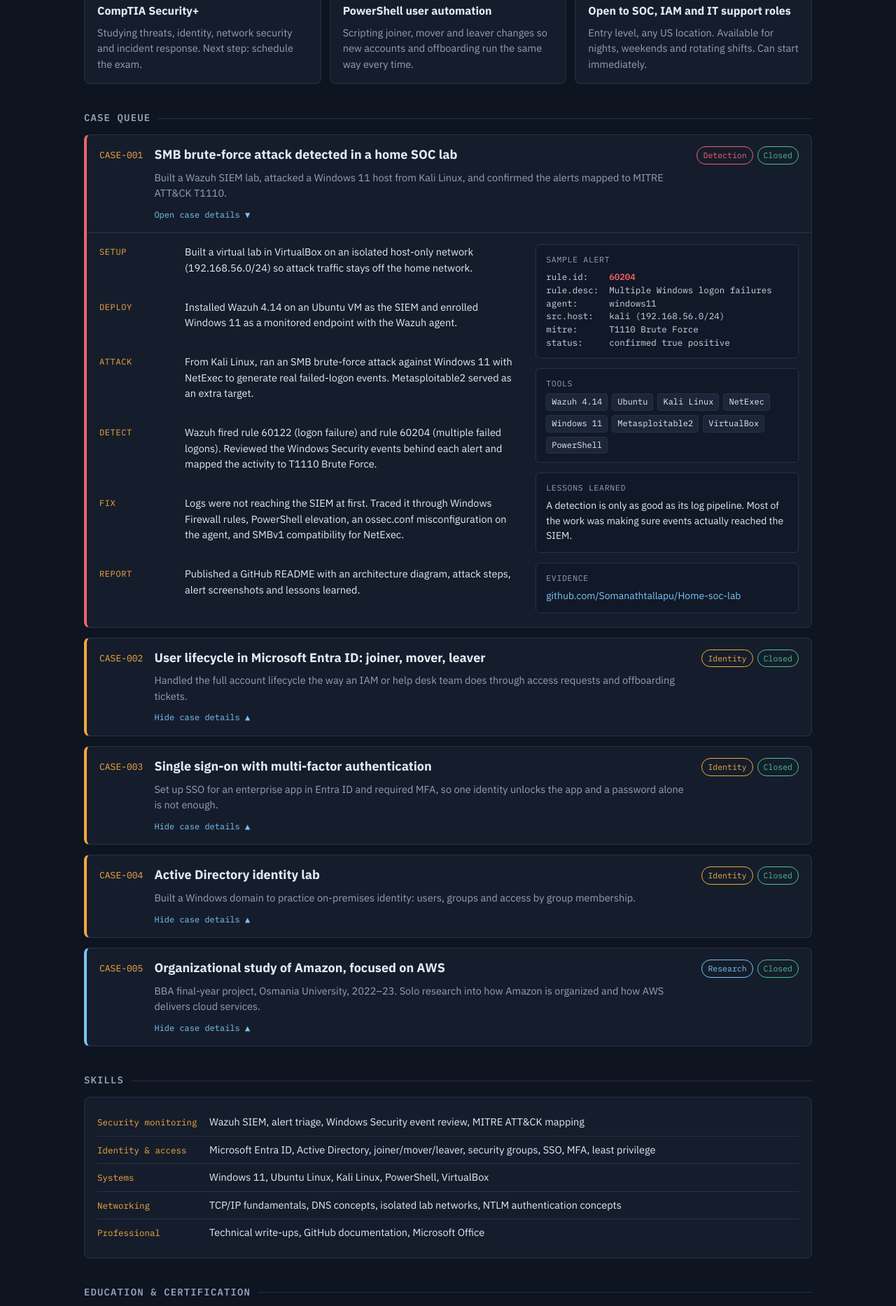
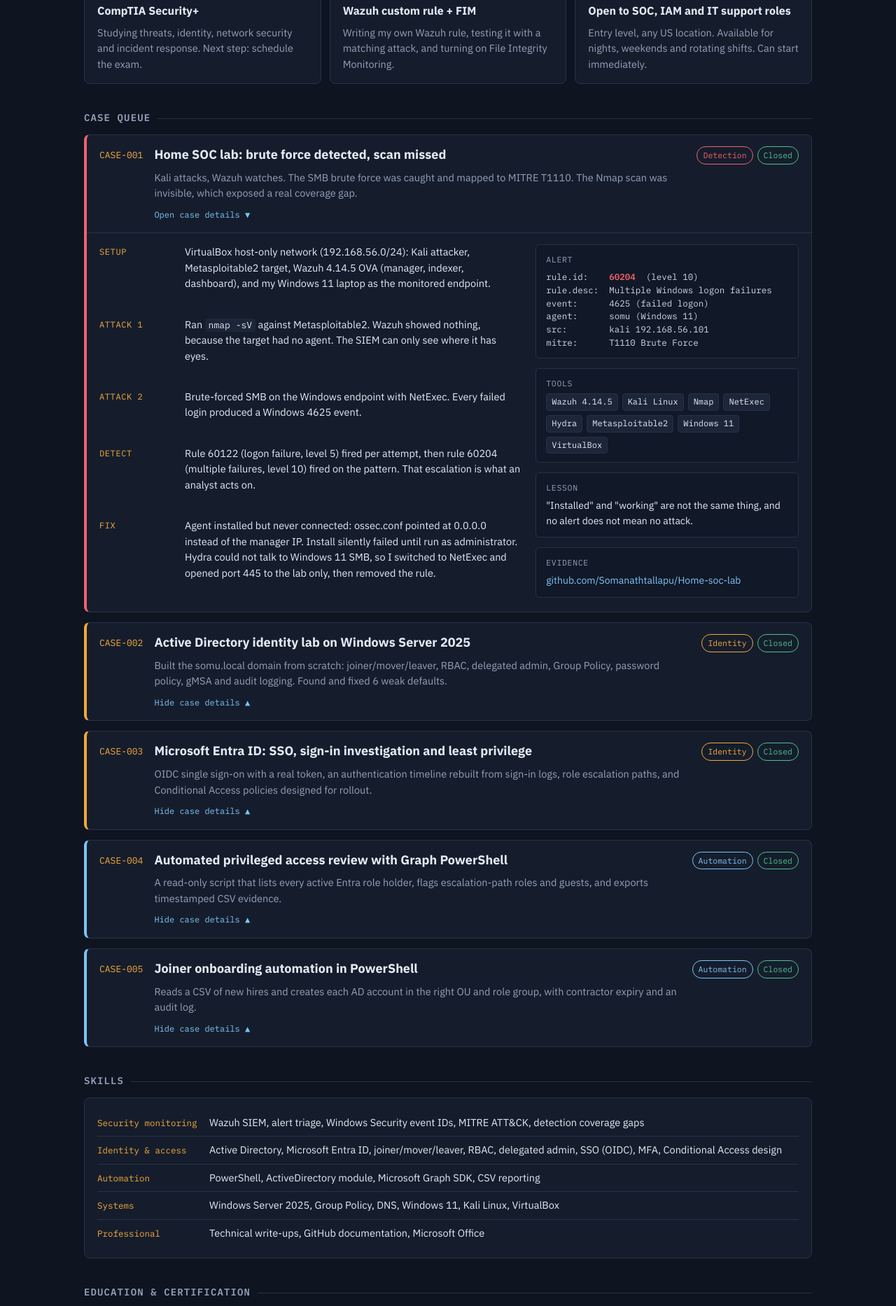
Before and after one commit to Somanathtallapu/Somanathtallapu.github.io, a plain HTML site: page index.html in a window 1280 px wide. Shown: the part 583-2449 px from the top of the page at 70% size. Drawn offline with Linux system fonts and the light colour scheme.

Commit message:
Update index.html

```diff
--- a/index.html
+++ b/index.html
@@ -93,6 +93,7 @@ pre.alert b{color:var(--crit);font-weight:600}
 .contactbox .row .k{font-family:var(--mono);font-size:12px;color:var(--muted);text-transform:uppercase;padding-top:2px}
 .btn{display:inline-block;background:var(--accent);color:#1A1205;font-weight:600;padding:10px 16px;border-radius:6px}
 .btn:hover{text-decoration:none;filter:brightness(1.08)}
+code{font-family:var(--mono);font-size:.9em;background:#1C2638;padding:1px 5px;border-radius:4px}
 footer{border-top:1px solid var(--line);padding:22px 0 40px;color:var(--muted);font-size:13px;font-family:var(--mono)}
 @media (max-width:820px){
   .tiles{grid-template-columns:repeat(2,1fr)}
@@ -135,17 +136,17 @@ footer{border-top:1px solid var(--line);padding:22px 0 40px;color:var(--muted);f
   </header>
 
   <div class="tiles" aria-label="Portfolio summary">
-    <div class="tile"><div class="k">Cases closed</div><div class="v">5</div><div class="s">Hands-on labs and research</div></div>
+    <div class="tile"><div class="k">Cases closed</div><div class="v">5</div><div class="s">Labs and automation, all on GitHub</div></div>
     <div class="tile"><div class="k">ATT&amp;CK mapped</div><div class="v">T1110</div><div class="s">Brute Force, detected in Wazuh</div></div>
-    <div class="tile"><div class="k">Identity labs</div><div class="v">3</div><div class="s">Entra ID, SSO + MFA, AD</div></div>
-    <div class="tile"><div class="k">Certification</div><div class="v">Sec+</div><div class="s">CompTIA Security+ in progress</div></div>
+    <div class="tile"><div class="k">Security findings</div><div class="v">12</div><div class="s">6 in AD, 6 in Entra ID</div></div>
+    <div class="tile"><div class="k">PowerShell scripts</div><div class="v">2</div><div class="s">Onboarding + access review</div></div>
   </div>
 
   <section aria-labelledby="now-h">
     <h2 id="now-h">What I'm working on now</h2>
     <div class="now">
       <div class="card"><div class="k" style="color:var(--warn)">Certification · in progress</div><h3>CompTIA Security+</h3><p>Studying threats, identity, network security and incident response. Next step: schedule the exam.</p></div>
-      <div class="card"><div class="k" style="color:var(--info)">Next lab · planned</div><h3>PowerShell user automation</h3><p>Scripting joiner, mover and leaver changes so new accounts and offboarding run the same way every time.</p></div>
+      <div class="card"><div class="k" style="color:var(--info)">Next lab · planned</div><h3>Wazuh custom rule + FIM</h3><p>Writing my own Wazuh rule, testing it with a matching attack, and turning on File Integrity Monitoring.</p></div>
       <div class="card"><div class="k" style="color:var(--ok)">Job search · active</div><h3>Open to SOC, IAM and IT support roles</h3><p>Entry level, any US location. Available for nights, weekends and rotating shifts. Can start immediately.</p></div>
     </div>
   </section>
@@ -157,32 +158,31 @@ footer{border-top:1px solid var(--line);padding:22px 0 40px;color:var(--muted);f
       <details class="case" style="--sev:var(--crit)" open>
         <summary>
           <span class="case-id">CASE-001</span>
-          <h3>SMB brute-force attack detected in a home SOC lab</h3>
+          <h3>Home SOC lab: brute force detected, scan missed</h3>
           <span class="chips"><span class="chip crit">Detection</span><span class="chip ok">Closed</span></span>
-          <p class="one">Built a Wazuh SIEM lab, attacked a Windows 11 host from Kali Linux, and confirmed the alerts mapped to MITRE ATT&amp;CK T1110.</p>
+          <p class="one">Kali attacks, Wazuh watches. The SMB brute force was caught and mapped to MITRE T1110. The Nmap scan was invisible, which exposed a real coverage gap.</p>
           <span class="toggle"><span class="o">Hide case details ▲</span><span class="c">Open case details ▼</span></span>
         </summary>
         <div class="body">
           <ol class="timeline">
-            <li><span class="step">Setup</span><span>Built a virtual lab in VirtualBox on an isolated host-only network (192.168.56.0/24) so attack traffic stays off the home network.</span></li>
-            <li><span class="step">Deploy</span><span>Installed Wazuh 4.14 on an Ubuntu VM as the SIEM and enrolled Windows 11 as a monitored endpoint with the Wazuh agent.</span></li>
-            <li><span class="step">Attack</span><span>From Kali Linux, ran an SMB brute-force attack against Windows 11 with NetExec to generate real failed-logon events. Metasploitable2 served as an extra target.</span></li>
-            <li><span class="step">Detect</span><span>Wazuh fired rule 60122 (logon failure) and rule 60204 (multiple failed logons). Reviewed the Windows Security events behind each alert and mapped the activity to T1110 Brute Force.</span></li>
-            <li><span class="step">Fix</span><span>Logs were not reaching the SIEM at first. Traced it through Windows Firewall rules, PowerShell elevation, an ossec.conf misconfiguration on the agent, and SMBv1 compatibility for NetExec.</span></li>
-            <li><span class="step">Report</span><span>Published a GitHub README with an architecture diagram, attack steps, alert screenshots and lessons learned.</span></li>
+            <li><span class="step">Setup</span><span>VirtualBox host-only network (192.168.56.0/24): Kali attacker, Metasploitable2 target, Wazuh 4.14.5 OVA (manager, indexer, dashboard), and my Windows 11 laptop as the monitored endpoint.</span></li>
+            <li><span class="step">Attack 1</span><span>Ran <code>nmap -sV</code> against Metasploitable2. Wazuh showed nothing, because the target had no agent. The SIEM can only see where it has eyes.</span></li>
+            <li><span class="step">Attack 2</span><span>Brute-forced SMB on the Windows endpoint with NetExec. Every failed login produced a Windows 4625 event.</span></li>
+            <li><span class="step">Detect</span><span>Rule 60122 (logon failure, level 5) fired per attempt, then rule 60204 (multiple failures, level 10) fired on the pattern. That escalation is what an analyst acts on.</span></li>
+            <li><span class="step">Fix</span><span>Agent installed but never connected: ossec.conf pointed at 0.0.0.0 instead of the manager IP. Install silently failed until run as administrator. Hydra could not talk to Windows 11 SMB, so I switched to NetExec and opened port 445 to the lab only, then removed the rule.</span></li>
           </ol>
           <div class="side">
             <div class="box">
-              <div class="k">Sample alert</div>
-<pre class="alert">rule.id:    <b>60204</b>
+              <div class="k">Alert</div>
+<pre class="alert">rule.id:    <b>60204</b>  (level 10)
 rule.desc:  Multiple Windows logon failures
-agent:      windows11
-src.host:   kali (192.168.56.0/24)
-mitre:      T1110 Brute Force
-status:     confirmed true positive</pre>
+event:      4625 (failed logon)
+agent:      somu (Windows 11)
+src:        kali 192.168.56.101
+mitre:      T1110 Brute Force</pre>
             </div>
-            <div class="box"><div class="k">Tools</div><div class="tags"><span class="tag">Wazuh 4.14</span><span class="tag">Ubuntu</span><span class="tag">Kali Linux</span><span class="tag">NetExec</span><span class="tag">Windows 11</span><span class="tag">Metasploitable2</span><span class="tag">VirtualBox</span><span class="tag">PowerShell</span></div></div>
-            <div class="box"><div class="k">Lessons learned</div><p>A detection is only as good as its log pipeline. Most of the work was making sure events actually reached the SIEM.</p></div>
+            <div class="box"><div class="k">Tools</div><div class="tags"><span class="tag">Wazuh 4.14.5</span><span class="tag">Kali Linux</span><span class="tag">Nmap</span><span class="tag">NetExec</span><span class="tag">Hydra</span><span class="tag">Metasploitable2</span><span class="tag">Windows 11</span><span class="tag">VirtualBox</span></div></div>
+            <div class="box"><div class="k">Lesson</div><p>"Installed" and "working" are not the same thing, and no alert does not mean no attack.</p></div>
             <div class="box"><div class="k">Evidence</div><p><a href="https://github.com/Somanathtallapu/Home-soc-lab">github.com/Somanathtallapu/Home-soc-lab</a></p></div>
           </div>
         </div>
@@ -191,21 +191,24 @@ status:     confirmed true positive</pre>
       <details class="case" style="--sev:var(--warn)">
         <summary>
           <span class="case-id">CASE-002</span>
-          <h3>User lifecycle in Microsoft Entra ID: joiner, mover, leaver</h3>
+          <h3>Active Directory identity lab on Windows Server 2025</h3>
           <span class="chips"><span class="chip warn">Identity</span><span class="chip ok">Closed</span></span>
-          <p class="one">Handled the full account lifecycle the way an IAM or help desk team does through access requests and offboarding tickets.</p>
+          <p class="one">Built the somu.local domain from scratch: joiner/mover/leaver, RBAC, delegated admin, Group Policy, password policy, gMSA and audit logging. Found and fixed 6 weak defaults.</p>
           <span class="toggle"><span class="o">Hide case details ▲</span><span class="c">Open case details ▼</span></span>
         </summary>
         <div class="body">
           <ol class="timeline">
-            <li><span class="step">Joiner</span><span>Created new user accounts in Microsoft Entra ID and added them to the security groups that matched their role.</span></li>
-            <li><span class="step">Mover</span><span>Handled a role change by removing access the user no longer needed and adding access for the new role.</span></li>
-            <li><span class="step">Leaver</span><span>Disabled departing users' accounts to block sign-in and removed their group-based access.</span></li>
-            <li><span class="step">Model</span><span>Managed permissions through security groups instead of one-by-one assignments, so access follows the role and is easy to review.</span></li>
+            <li><span class="step">Domain</span><span>Promoted DC01 with a static IP, AD DS and DNS; verified the A records; built Finance, HR and IT OUs and users with department and title metadata.</span></li>
+            <li><span class="step">JML</span><span>Access only through role groups. Movers lose old access to stop privilege creep. Leavers are disabled, not deleted, and stripped of groups.</span></li>
+            <li><span class="step">RBAC</span><span>AGDLP group design, nested groups, and <code>Get-ADGroupMember -Recursive</code> to answer "who actually has this access?"</span></li>
+            <li><span class="step">Delegate</span><span>Helpdesk can reset passwords in the HR OU only. Verified the ACEs, and confirmed no rights on Finance.</span></li>
+            <li><span class="step">Policy</span><span>Screen-lock GPO and precedence testing; a 20-character, lockout-after-3 PSO for Domain Admins; SPN service account vs gMSA.</span></li>
+            <li><span class="step">Audit</span><span>Enabled auditpol subcategories and tracked 4624/4625, 4720, 4728, 4740, 4769 and 5136, pivoting on Logon ID.</span></li>
           </ol>
           <div class="side">
-            <div class="box"><div class="k">Tools</div><div class="tags"><span class="tag">Microsoft Entra ID</span><span class="tag">Security groups</span></div></div>
-            <div class="box"><div class="k">Lessons learned</div><p>Group-based access keeps least privilege practical: when someone changes roles, you change their groups, not dozens of permissions.</p></div>
+            <div class="box"><div class="k">Key finding</div><p>A new PSO defaulted to <b>reversible password encryption</b>, a setting I never chose. Caught it by reading back every property, then fixed it.</p></div>
+            <div class="box"><div class="k">Tools</div><div class="tags"><span class="tag">Windows Server 2025</span><span class="tag">AD DS</span><span class="tag">DNS</span><span class="tag">Group Policy</span><span class="tag">PowerShell</span><span class="tag">auditpol</span></div></div>
+            <div class="box"><div class="k">Evidence</div><p><a href="https://github.com/Somanathtallapu/ad-identity-lab">github.com/Somanathtallapu/ad-identity-lab</a></p></div>
           </div>
         </div>
       </details>
@@ -213,43 +216,48 @@ status:     confirmed true positive</pre>
       <details class="case" style="--sev:var(--warn)">
         <summary>
           <span class="case-id">CASE-003</span>
-          <h3>Single sign-on with multi-factor authentication</h3>
+          <h3>Microsoft Entra ID: SSO, sign-in investigation and least privilege</h3>
           <span class="chips"><span class="chip warn">Identity</span><span class="chip ok">Closed</span></span>
-          <p class="one">Set up SSO for an enterprise app in Entra ID and required MFA, so one identity unlocks the app and a password alone is not enough.</p>
+          <p class="one">OIDC single sign-on with a real token, an authentication timeline rebuilt from sign-in logs, role escalation paths, and Conditional Access policies designed for rollout.</p>
           <span class="toggle"><span class="o">Hide case details ▲</span><span class="c">Open case details ▼</span></span>
         </summary>
         <div class="body">
           <ol class="timeline">
-            <li><span class="step">SSO</span><span>Added an enterprise application in Microsoft Entra ID and configured single sign-on for it.</span></li>
-            <li><span class="step">Assign</span><span>Assigned users and groups to the application so only approved people could sign in.</span></li>
-            <li><span class="step">MFA</span><span>Enforced multi-factor authentication on user sign-ins.</span></li>
-            <li><span class="step">Test</span><span>Signed in as test users to verify the flow end to end: SSO redirect, MFA prompt, then access.</span></li>
+            <li><span class="step">SSO</span><span>Registered an app, set redirect URIs and ID tokens, signed in and inspected the JWT: signature, issuer, audience, expiry.</span></li>
+            <li><span class="step">Investigate</span><span>Rebuilt a timeline from sign-in logs using Correlation ID: failed password (50126), password change, MFA completed, then an SSO token from an existing session.</span></li>
+            <li><span class="step">Roles</span><span>Mapped roles that quietly equal Global Admin and wrote a detection for accounts that assign privileged roles to themselves.</span></li>
+            <li><span class="step">CA design</span><span>Wrote 4 Conditional Access specs (MFA for admins and more) with a break-glass exclusion and report-only rollout. Designed, not deployed, since CA needs P1.</span></li>
           </ol>
           <div class="side">
-            <div class="box"><div class="k">Tools</div><div class="tags"><span class="tag">Microsoft Entra ID</span><span class="tag">Enterprise Applications</span><span class="tag">MFA</span></div></div>
-            <div class="box"><div class="k">Lessons learned</div><p>SSO cuts down on passwords people have to manage, and MFA protects the one identity that now opens everything.</p></div>
+            <div class="box"><div class="k">Detection rule</div>
+<pre class="alert">Category     = RoleManagement
+Activity     = "Add member to role"
+InitiatedBy  == Target
+-> <b>ALERT high</b></pre></div>
+            <div class="box"><div class="k">Tools</div><div class="tags"><span class="tag">Entra ID</span><span class="tag">OIDC</span><span class="tag">Sign-in logs</span><span class="tag">Audit logs</span><span class="tag">Microsoft Graph</span></div></div>
+            <div class="box"><div class="k">Evidence</div><p><a href="https://github.com/Somanathtallapu/ad-identity-lab/tree/main/entra">ad-identity-lab/entra</a></p></div>
           </div>
         </div>
       </details>
 
-      <details class="case" style="--sev:var(--warn)">
+      <details class="case" style="--sev:var(--info)">
         <summary>
           <span class="case-id">CASE-004</span>
-          <h3>Active Directory identity lab</h3>
-          <span class="chips"><span class="chip warn">Identity</span><span class="chip ok">Closed</span></span>
-          <p class="one">Built a Windows domain to practice on-premises identity: users, groups and access by group membership.</p>
+          <h3>Automated privileged access review with Graph PowerShell</h3>
+          <span class="chips"><span class="chip info">Automation</span><span class="chip ok">Closed</span></span>
+          <p class="one">A read-only script that lists every active Entra role holder, flags escalation-path roles and guests, and exports timestamped CSV evidence.</p>
           <span class="toggle"><span class="o">Hide case details ▲</span><span class="c">Open case details ▼</span></span>
         </summary>
         <div class="body">
           <ol class="timeline">
-            <li><span class="step">Domain</span><span>Set up a Windows domain environment to practice identity and access management.</span></li>
-            <li><span class="step">Accounts</span><span>Created user accounts and organized them into groups.</span></li>
-            <li><span class="step">Access</span><span>Granted access to resources based on group membership.</span></li>
-            <li><span class="step">Report</span><span>Documented setup and configuration steps on GitHub.</span></li>
+            <li><span class="step">Connect</span><span>Connects to Microsoft Graph with read-only scopes only, so the script cannot change anything even if misused.</span></li>
+            <li><span class="step">Resolve</span><span>Reads each member's type (user, group or service principal) instead of assuming users, which is where hidden app assignments live.</span></li>
+            <li><span class="step">Flag</span><span>Marks high-risk roles that can reach Global Admin and counts guests in privileged roles separately.</span></li>
+            <li><span class="step">Evidence</span><span>Writes a timestamped CSV, so an auditor gets a file, not a screenshot.</span></li>
           </ol>
           <div class="side">
-            <div class="box"><div class="k">Tools</div><div class="tags"><span class="tag">Active Directory</span><span class="tag">Windows</span><span class="tag">VirtualBox</span></div></div>
-            <div class="box"><div class="k">Evidence</div><p><a href="https://github.com/Somanathtallapu/ad-identity-lab">github.com/Somanathtallapu/ad-identity-lab</a></p></div>
+            <div class="box"><div class="k">Bug fixed</div><p>In PowerShell 5.1 a count came back blank for exactly one match. Fixed with <code>@(...)</code> to force an array.</p></div>
+            <div class="box"><div class="k">Tools</div><div class="tags"><span class="tag">PowerShell</span><span class="tag">Microsoft Graph SDK</span><span class="tag">CSV</span></div></div>
           </div>
         </div>
       </details>
@@ -257,20 +265,22 @@ status:     confirmed true positive</pre>
       <details class="case" style="--sev:var(--info)">
         <summary>
           <span class="case-id">CASE-005</span>
-          <h3>Organizational study of Amazon, focused on AWS</h3>
-          <span class="chips"><span class="chip info">Research</span><span class="chip ok">Closed</span></span>
-          <p class="one">BBA final-year project, Osmania University, 2022–23. Solo research into how Amazon is organized and how AWS delivers cloud services.</p>
+          <h3>Joiner onboarding automation in PowerShell</h3>
+          <span class="chips"><span class="chip info">Automation</span><span class="chip ok">Closed</span></span>
+          <p class="one">Reads a CSV of new hires and creates each AD account in the right OU and role group, with contractor expiry and an audit log.</p>
           <span class="toggle"><span class="o">Hide case details ▲</span><span class="c">Open case details ▼</span></span>
         </summary>
         <div class="body">
           <ol class="timeline">
-            <li><span class="step">Scope</span><span>Studied Amazon's structure and business units, with a deep focus on Amazon Web Services.</span></li>
-            <li><span class="step">Research</span><span>Gathered material from Amazon's annual reports, company publications and online sources.</span></li>
-            <li><span class="step">Analysis</span><span>Explained the AWS cloud model and how it serves business customers, and completed a SWOT analysis of Amazon.</span></li>
-            <li><span class="step">Report</span><span>Wrote a 75-page report and presented the findings to faculty.</span></li>
+            <li><span class="step">Input</span><span>new-hires.csv with name, department, title, type and end date.</span></li>
+            <li><span class="step">Route</span><span>A department lookup table maps each person to their OU and role group; adding a department is one line.</span></li>
+            <li><span class="step">Create</span><span>Creates the account, forces a password change at first logon, skips anyone who already exists.</span></li>
+            <li><span class="step">Expire</span><span>Contractors get an automatic expiration date, so nobody has to remember to offboard them.</span></li>
+            <li><span class="step">Log</span><span>Writes a timestamped audit log of every action plus an on-screen summary.</span></li>
           </ol>
           <div class="side">
-            <div class="box"><div class="k">Tools</div><div class="tags"><span class="tag">MS Word</span><span class="tag">Excel</span><span class="tag">PowerPoint</span></div></div>
+            <div class="box"><div class="k">Tools</div><div class="tags"><span class="tag">PowerShell</span><span class="tag">ActiveDirectory module</span><span class="tag">CSV</span></div></div>
+            <div class="box"><div class="k">Evidence</div><p><a href="https://github.com/Somanathtallapu/ad-identity-lab/tree/main/scripts">ad-identity-lab/scripts</a></p></div>
           </div>
         </div>
       </details>
@@ -281,10 +291,10 @@ status:     confirmed true positive</pre>
   <section aria-labelledby="skills-h">
     <h2 id="skills-h">Skills</h2>
     <div class="card">
-      <div class="skillrow"><span class="k">Security monitoring</span><span>Wazuh SIEM, alert triage, Windows Security event review, MITRE ATT&amp;CK mapping</span></div>
-      <div class="skillrow"><span class="k">Identity &amp; access</span><span>Microsoft Entra ID, Active Directory, joiner/mover/leaver, security groups, SSO, MFA, least privilege</span></div>
-      <div class="skillrow"><span class="k">Systems</span><span>Windows 11, Ubuntu Linux, Kali Linux, PowerShell, VirtualBox</span></div>
-      <div class="skillrow"><span class="k">Networking</span><span>TCP/IP fundamentals, DNS concepts, isolated lab networks, NTLM authentication concepts</span></div>
+      <div class="skillrow"><span class="k">Security monitoring</span><span>Wazuh SIEM, alert triage, Windows Security event IDs, MITRE ATT&amp;CK, detection coverage gaps</span></div>
+      <div class="skillrow"><span class="k">Identity &amp; access</span><span>Active Directory, Microsoft Entra ID, joiner/mover/leaver, RBAC, delegated admin, SSO (OIDC), MFA, Conditional Access design</span></div>
+      <div class="skillrow"><span class="k">Automation</span><span>PowerShell, ActiveDirectory module, Microsoft Graph SDK, CSV reporting</span></div>
+      <div class="skillrow"><span class="k">Systems</span><span>Windows Server 2025, Group Policy, DNS, Windows 11, Kali Linux, VirtualBox</span></div>
       <div class="skillrow"><span class="k">Professional</span><span>Technical write-ups, GitHub documentation, Microsoft Office</span></div>
     </div>
   </section>
```
